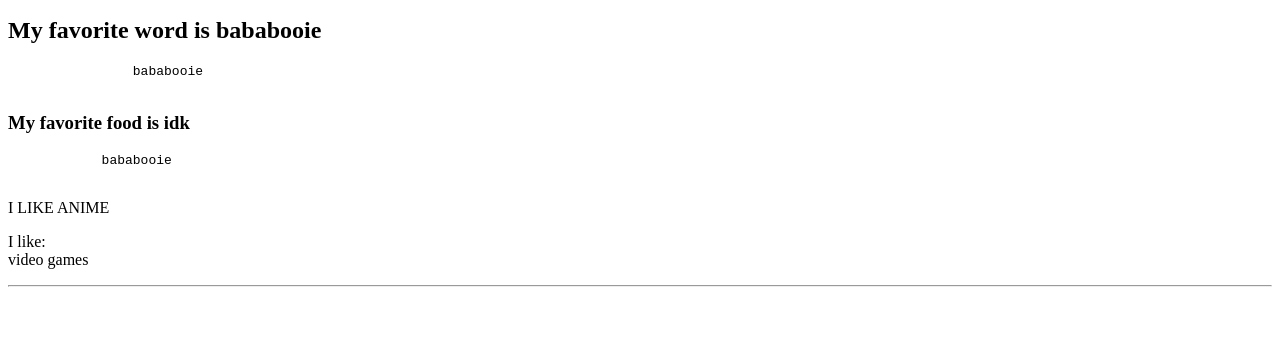
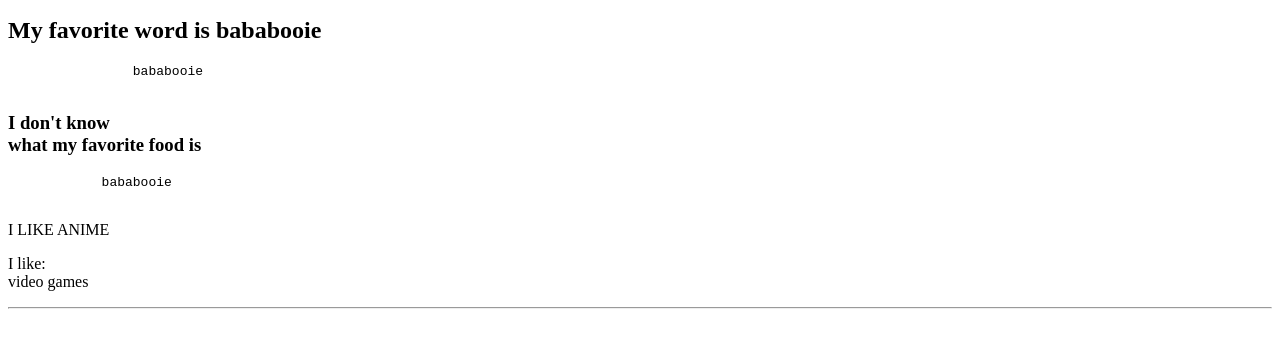
Before and after one commit to DDDIIIEEE990/OVERALL, a plain HTML site: page index.html in a window 1280 px wide. Shown: the part 105-452 px from the top of the page. Drawn offline with Linux system fonts and the light colour scheme.

Commit message:
MTECH Day 4 HTML day 1 PROJECT

```diff
--- a/index.html
+++ b/index.html
@@ -19,7 +19,8 @@
                 bababooie
             </pre>
             <h3>
-                My favorite food is idk
+                I don't know
+                <br />what my favorite food is
             </h3>
             <pre>
             bababooie
```
